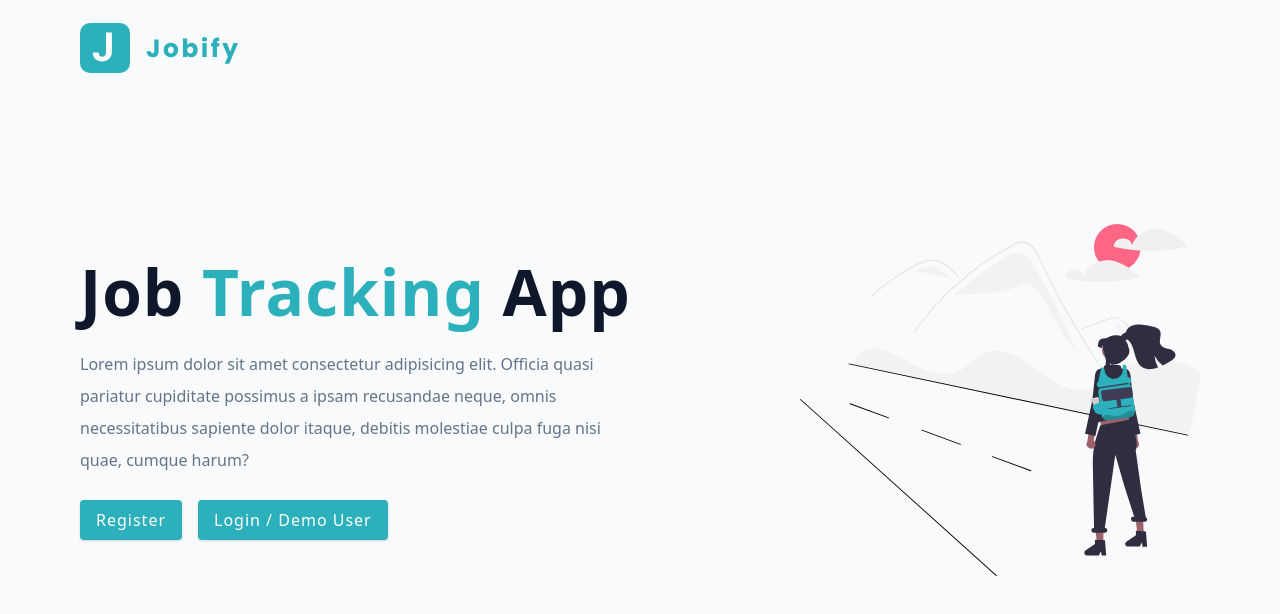
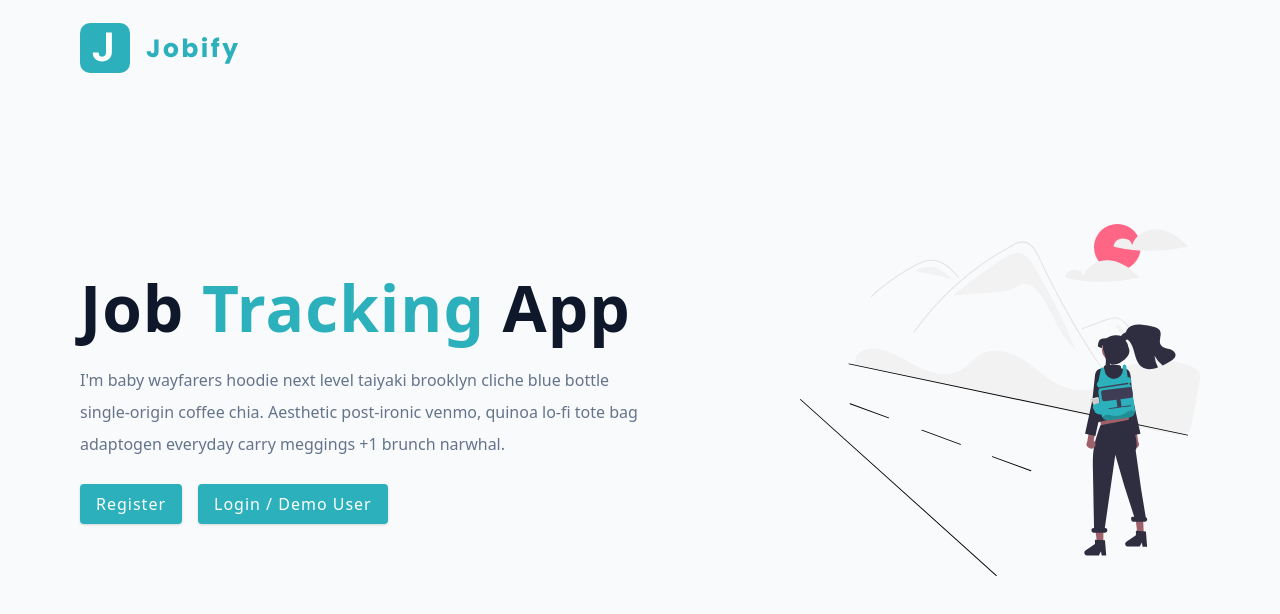
Before and after one commit to thenatural86/job-tracker-frontend, a React (Vite) app: page / in a window 1280 px wide. Shown: the top 614 px of the page. Built offline with nearby package versions, Linux system fonts and the light colour scheme.

Commit message:
adds logo to landing page

```diff
--- /dev/null
+++ b/src/components/Logo.jsx
@@ -0,0 +1,7 @@
+import logo from '../assets/images/logo.svg'
+
+const Logo = () => {
+  return <img src={logo} alt='jobify' className='logo' />
+}
+
+export default Logo
--- /dev/null
+++ b/src/components/index.js
@@ -0,0 +1 @@
+export { default as Logo } from './Logo'
--- a/src/pages/Landing.jsx
+++ b/src/pages/Landing.jsx
@@ -1,15 +1,14 @@
-import React from 'react'
-// import styled from 'styled-components'
+import styled from 'styled-components'
 import Wrapper from '../assets/wrappers/LandingPage'
 import main from '../assets/images/main.svg'
-import logo from '../assets/images/logo.svg'
 import { Link } from 'react-router-dom'
+import { Logo } from '../components'
 
 const Landing = () => {
   return (
     <Wrapper>
       <nav>
-        <img src={logo} alt='jobify' className='logo' />
+        <Logo />
       </nav>
       <div className='container page'>
         <div className='info'>
@@ -17,15 +16,15 @@ const Landing = () => {
             job <span>tracking</span> app
           </h1>
           <p>
-            Lorem ipsum dolor sit amet consectetur adipisicing elit. Officia
-            quasi pariatur cupiditate possimus a ipsam recusandae neque, omnis
-            necessitatibus sapiente dolor itaque, debitis molestiae culpa fuga
-            nisi quae, cumque harum?
+            I'm baby wayfarers hoodie next level taiyaki brooklyn cliche blue
+            bottle single-origin coffee chia. Aesthetic post-ironic venmo,
+            quinoa lo-fi tote bag adaptogen everyday carry meggings +1 brunch
+            narwhal.
           </p>
           <Link to='/register' className='btn register-link'>
             Register
           </Link>
-          <Link to='/login' className='btn'>
+          <Link to='/login' className='btn '>
             Login / Demo User
           </Link>
         </div>
```
